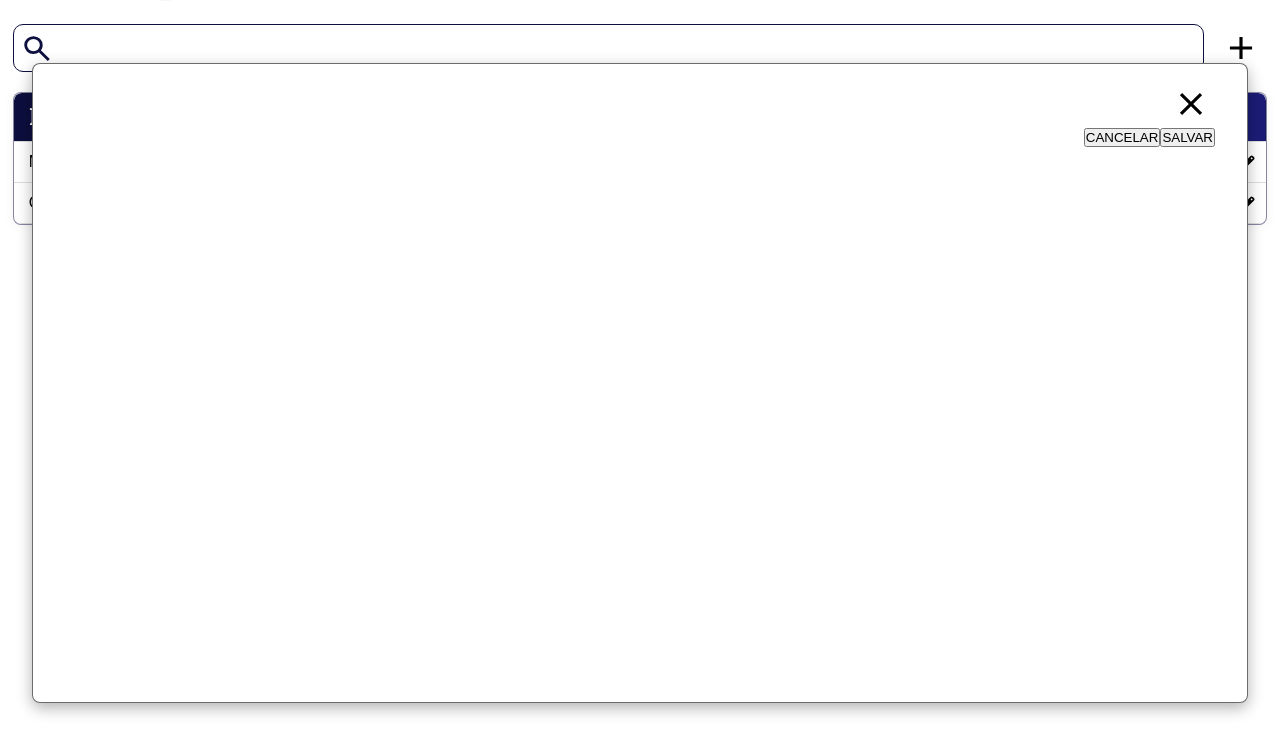
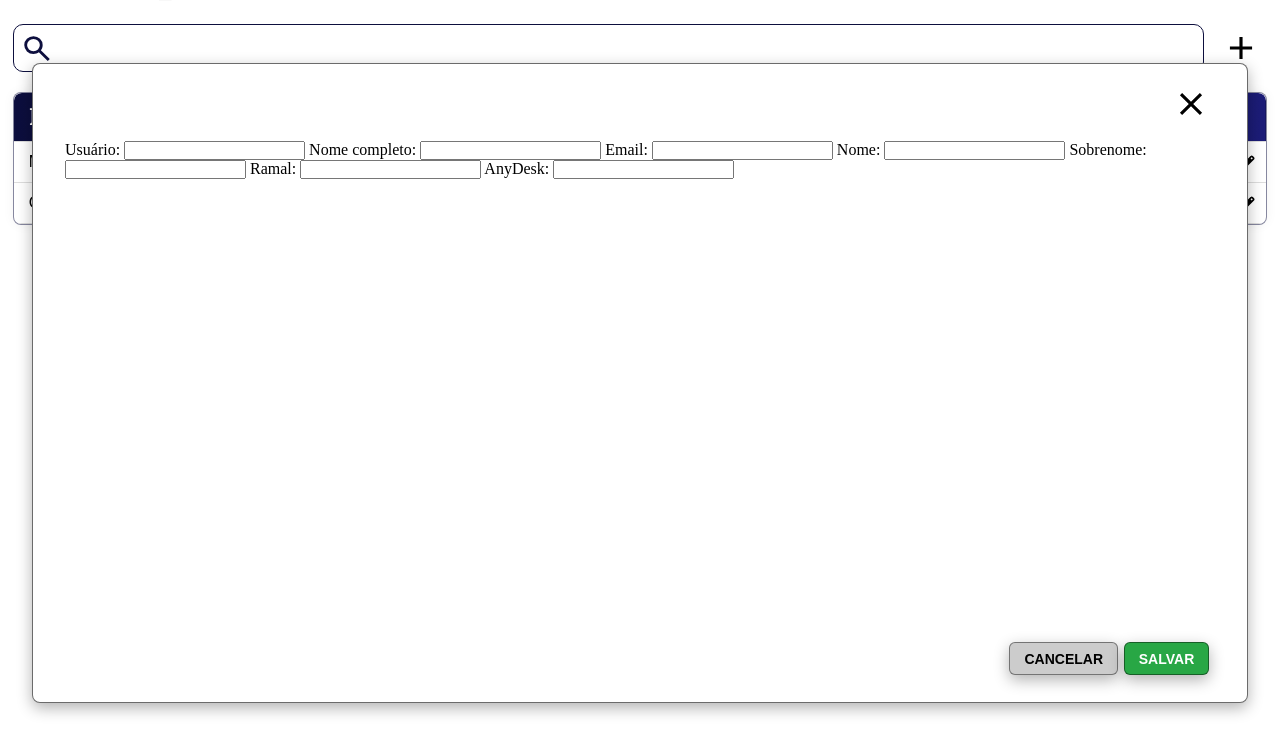
Before and after one commit to GHRodriguess/Telefonia-Tripoloni, a Django app: template a_lista_ramal/templates/lista_ramal.html in a window 1280 px wide. Shown: the part 57-800 px from the top of the page. Run offline with Django 5.2, Linux system fonts and the light colour scheme; a user stored in the database is signed in; data comes from the database, SQL or seed files in the repository; both versions use the stored data as it was after the commit; the template is opened without the code that fills it: values that come from a table or form of the project are taken from there, most other values are stand-ins (such as "Sample title", 1, 10 or a date in 2020).

Commit message:
iniciando a criação do formulário para preencher os dados dos ramal ou editar

```diff
--- a/a_lista_ramal/templates/lista_ramal.html
+++ b/a_lista_ramal/templates/lista_ramal.html
@@ -20,7 +20,7 @@
             <div class="add">
                 <button hx-get="{% url 'add_ramal' open_status=True %}" hx-target="dialog" hx-swap="outerHTML" class="button_add"></button>
             </div>
-            {% include 'partials/add_ramal.html' with open=open %}
+            {% include 'partials/edit_ramal.html' with open=open %}
         {% endif %}
     </div>
     <div class="tabela">
@@ -46,7 +46,7 @@
                         {% if request.user.is_staff %}
                             <td>{{ r.nome_usuario}}</td>
                             <td>{{ r.anydesk }}</td>
-                            <td hx-get="{% url 'add_ramal' open_status='True' ramal_id=r.id %}" hx-target="dialog" hx-swap="outerHTML" class="edit"></td>
+                            <td hx-get="{% url 'edit_ramal' open_status='True' ramal_id=r.id %}" hx-target="dialog" hx-swap="outerHTML" class="edit"></td>
                         {% endif %}
                     </tr>
                 {% endfor %}
--- a/a_lista_ramal/templates/partials/add_ramal.html
+++ /dev/null
@@ -1,15 +0,0 @@
-<dialog {{ open }}>
-    <div class="top">
-        <button hx-get="{% url 'add_ramal' open_status=False %}" hx-target="dialog" hx-swap="outerHTML" class="button_close"></button>
-    </div>
-    <form method="post">
-        <div class="main">
-            {% csrf_token %}
-        </div>
-        <div class="bottom">
-            <button hx-get="{% url 'add_ramal' open_status=False %}" hx-target="dialog" hx-swap="outerHTML" class="button_cancel">CANCELAR</button>
-            <button hx-post="{% url 'add_ramal' open_status=False %}" hx-target="dialog" hx-swap="outerHTML" class="button_save">SALVAR</button>
-        </div>
-    </form>
-
-</dialog>
--- /dev/null
+++ b/a_lista_ramal/templates/partials/edit_ramal.html
@@ -0,0 +1,43 @@
+<dialog {{ open }}>
+    <div class="top">
+        <button hx-get="{% url 'add_ramal' open_status=False %}" hx-target="dialog" hx-swap="outerHTML" class="button_close"></button>
+    </div>
+    <form method="post">
+        <div class="main">
+            {% csrf_token %}
+            <label for="id_nome_usuario">Usuário:</label>
+            <input type="text" name="nome_usuario" id="id_nome_usuario" maxlength="50" required>
+
+            <label for="id_nome_completo">Nome completo:</label>
+            <input type="text" name="nome_completo" id="id_nome_completo" maxlength="50">
+
+            <label for="id_email">Email:</label>
+            <input type="email" name="email" id="id_email" required>
+
+            <label for="id_nome">Nome:</label>
+            <input type="text" name="nome" id="id_nome" maxlength="50">
+
+            <label for="id_sobrenome">Sobrenome:</label>
+            <input type="text" name="sobrenome" id="id_sobrenome" maxlength="50">
+
+            <label for="id_ramal">Ramal:</label>
+            <input type="text" name="ramal" id="id_ramal" maxlength="4" value="">
+
+            <label for="id_anydesk">AnyDesk:</label>
+            <input type="text" name="anydesk" id="id_anydesk" maxlength="10">
+        </div>
+        <div class="bottom">
+            {% if id %}
+            <button hx-post="{% url 'delete_ramal' open_status=False ramal_id=id %}" hx-target="body" hx-swap="outerHTML" class="button_delete"></button>
+            {% endif %}
+            <button hx-get="{% url 'cancel_add_ramal' open_status=False %}" hx-target="dialog" hx-swap="outerHTML" class="button_cancel">CANCELAR</button>
+            {% if id %}
+                <button hx-post="{% url 'save_ramal' open_status=False  ramal_id=id %}" hx-target="body" hx-swap="outerHTML" class="button_save">SALVAR</button>
+            {% else %}
+                <button hx-post="{% url 'save_ramal' open_status=False  %}" hx-target="body" hx-swap="outerHTML" class="button_save">SALVAR</button>
+            {% endif %}
+
+        </div>
+    </form>
+
+</dialog>
--- a/a_lista_ramal/urls.py
+++ b/a_lista_ramal/urls.py
@@ -7,7 +7,12 @@ urlpatterns = [
 ]
 
 htmxurlpatterns = [
-    re_path(r"^add_ramal/(?P<open_status>\w+)/(?:/(?P<ramal_id>\w+))?$", htmxviews.add_ramal, name="add_ramal"),
+    path("add_ramal/<str:open_status>", htmxviews.add_ramal, name="add_ramal"),
+    path("edit_ramal/<str:open_status>/<int:ramal_id>", htmxviews.edit_ramal, name="edit_ramal"),
+    re_path(r"^save_ramal/(?P<open_status>\w+)/(?:/(?P<ramal_id>\d+))?$", htmxviews.save_ramal, name="save_ramal"),
+    path("cancel_add_ramal/<str:open_status>", htmxviews.cancel_add_ramal, name="cancel_add_ramal"),
+    path("delete_ramal/<str:open_status>/<int:ramal_id>", htmxviews.delete_ramal, name="delete_ramal")
+
 ]
 
 urlpatterns += htmxurlpatterns
--- a/templates/static/a_lista_ramal/css/add_ramal.css
+++ b/templates/static/a_lista_ramal/css/add_ramal.css
@@ -15,11 +15,22 @@ dialog {
 .top {
     display: flex;
     justify-content: end;
+    height: 10%;
+}
+
+form {
+    height: 90%;
+}
+
+.main {
+    height: 90%;
 }
 
 .bottom {
     display: flex;
     justify-content: end;
+    height: 10%;
+    align-items: center;
 }
 
 .button_close {
@@ -40,3 +51,58 @@ dialog {
     background-image: url("../src/close_hover.svg");
     background-size: 100%;
 }
+
+.button_delete {
+    width: 6vh;
+    height: 6vh;
+    background-image: url('../src/delete.svg');
+    background-repeat: no-repeat;
+    background-position: center;
+    background-size: 70%;
+    background-color: transparent;
+    border: none;
+    border-radius: 50%;
+    cursor: pointer;
+    transition: all 0.3s;
+}
+
+.button_delete:hover {
+    background-image: url("../src/delete_hover.svg");
+    background-size: 85%;
+}
+
+.button_cancel,
+.button_save {
+    padding: 8px 14px;
+    border: none;
+    border-radius: 6px;
+    font-weight: bold;
+    cursor: pointer;
+    font-size: 14px;
+    transition: all 0.3s;
+    margin: 0.5% 0;
+    margin-right: 0.5%;
+    border: 1px solid rgba(0, 0, 0, 0.432);
+    height: 60%;
+    box-shadow: 0 5px 15px rgba(0, 0, 0, 0.3);
+}
+
+.button_cancel {
+    background: #ccc;
+    color: #000;
+}
+
+.button_cancel:hover {
+    background: #bbb;
+    transform: scale(1.05);
+}
+
+.button_save {
+    background: #28a745;
+    color: #fff;
+}
+
+.button_save:hover {
+    background: #218838;
+    transform: scale(1.05);
+}
```
Also changed, not shown: a_lista_ramal/htmxviews.py (+37 -5 lines), db.sqlite3.
